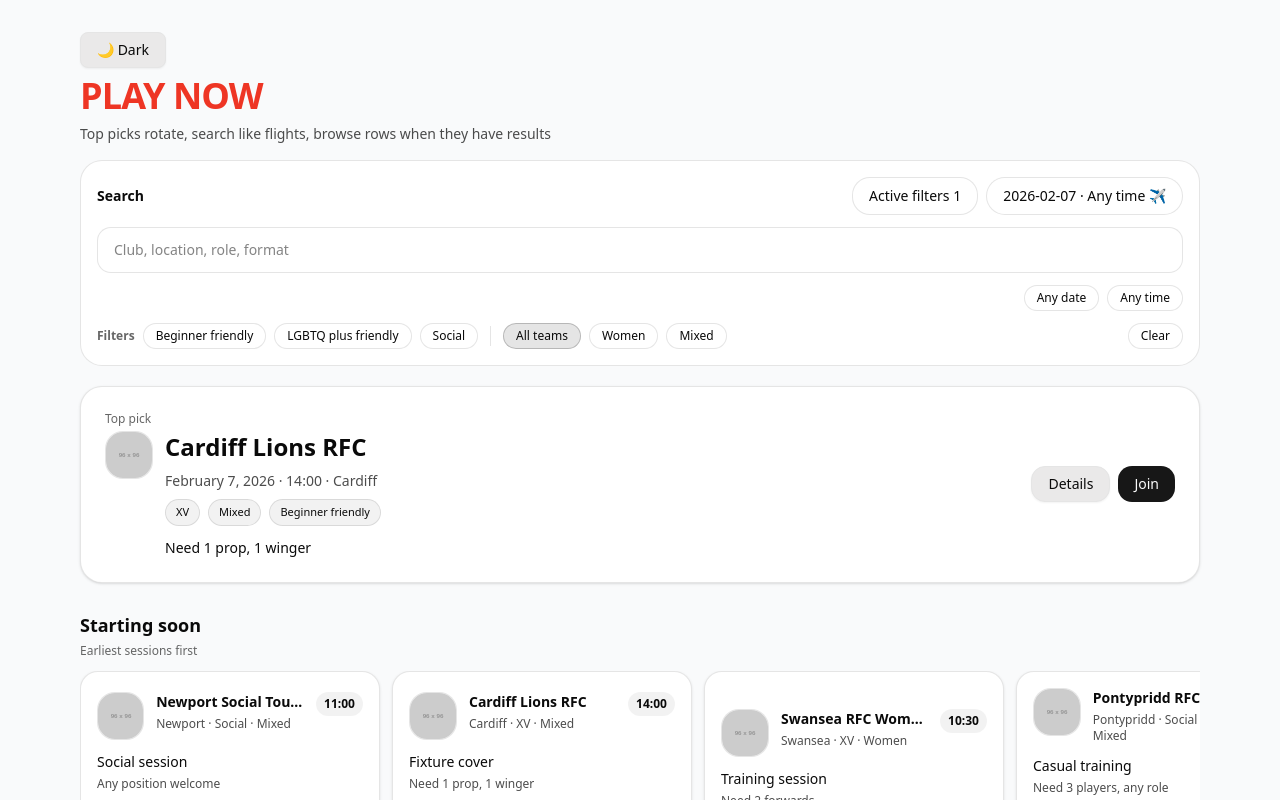
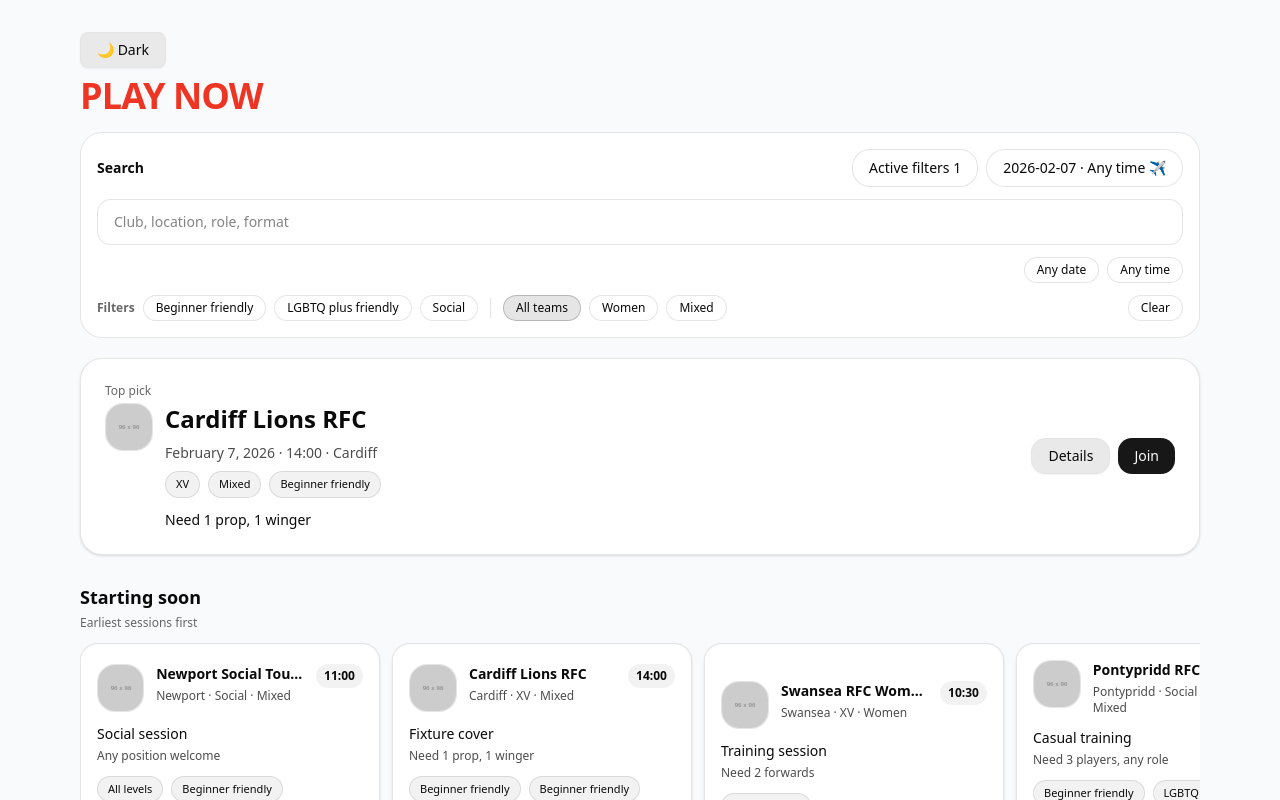
Before and after one commit to JpVaranasi/hackthediff, a Next.js app: page /play_now in a window 1280 px wide. Shown: the top 800 px of the page. Built offline with nearby package versions, Linux system fonts and the light colour scheme.

Commit message:
update play now

```diff
--- a/app/play_now/page.tsx
+++ b/app/play_now/page.tsx
@@ -489,9 +489,6 @@
           PLAY NOW
         </div>
 
-        <div className="mt-2 text-sm text-black/70">
-          Top picks rotate, search like flights, browse rows when they have results
-        </div>
 
         <div className="mt-4 rounded-3xl border border-black/10 bg-white p-4">
           <div className="flex items-center justify-between gap-3">
```
Also changed, not shown: 1 other file (tests, documents, lock files or other folders).
